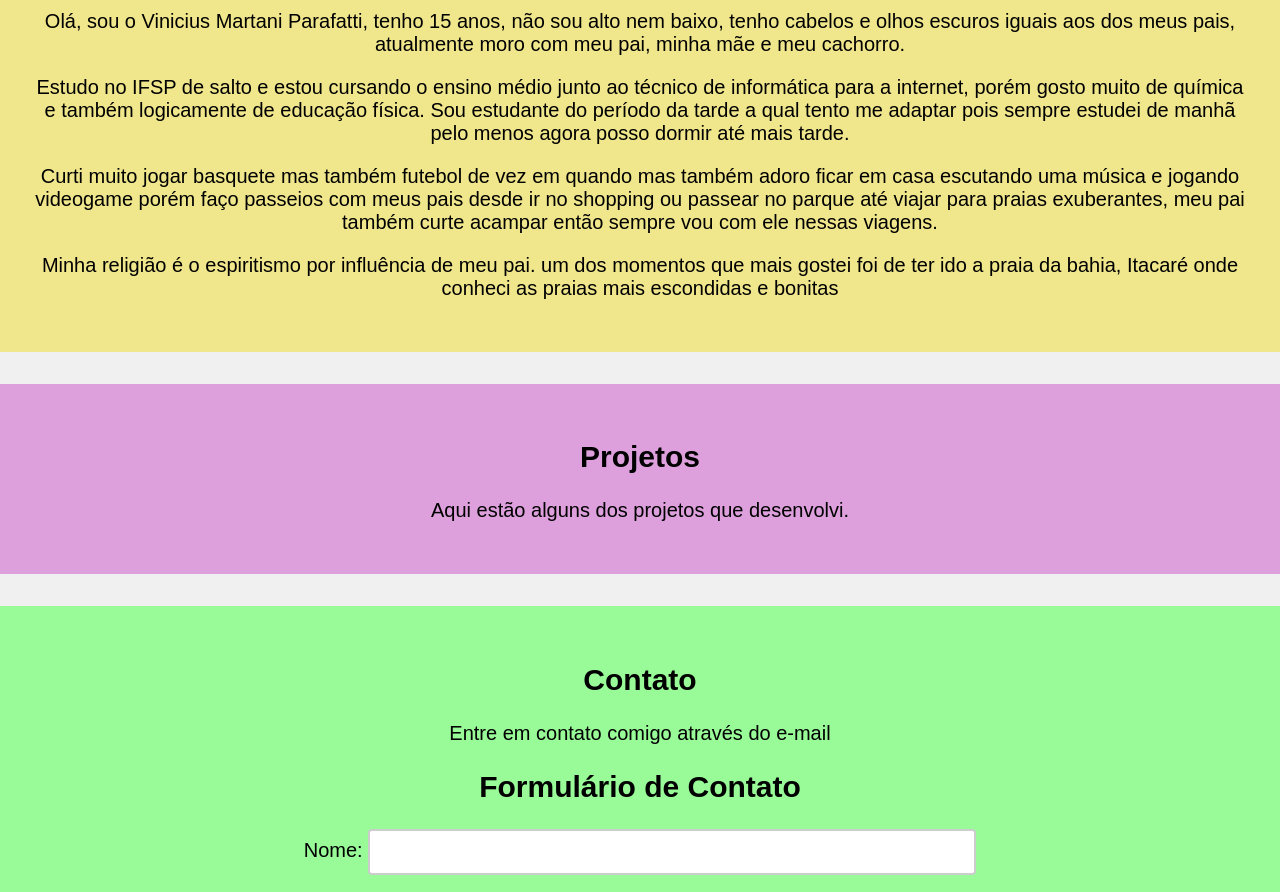
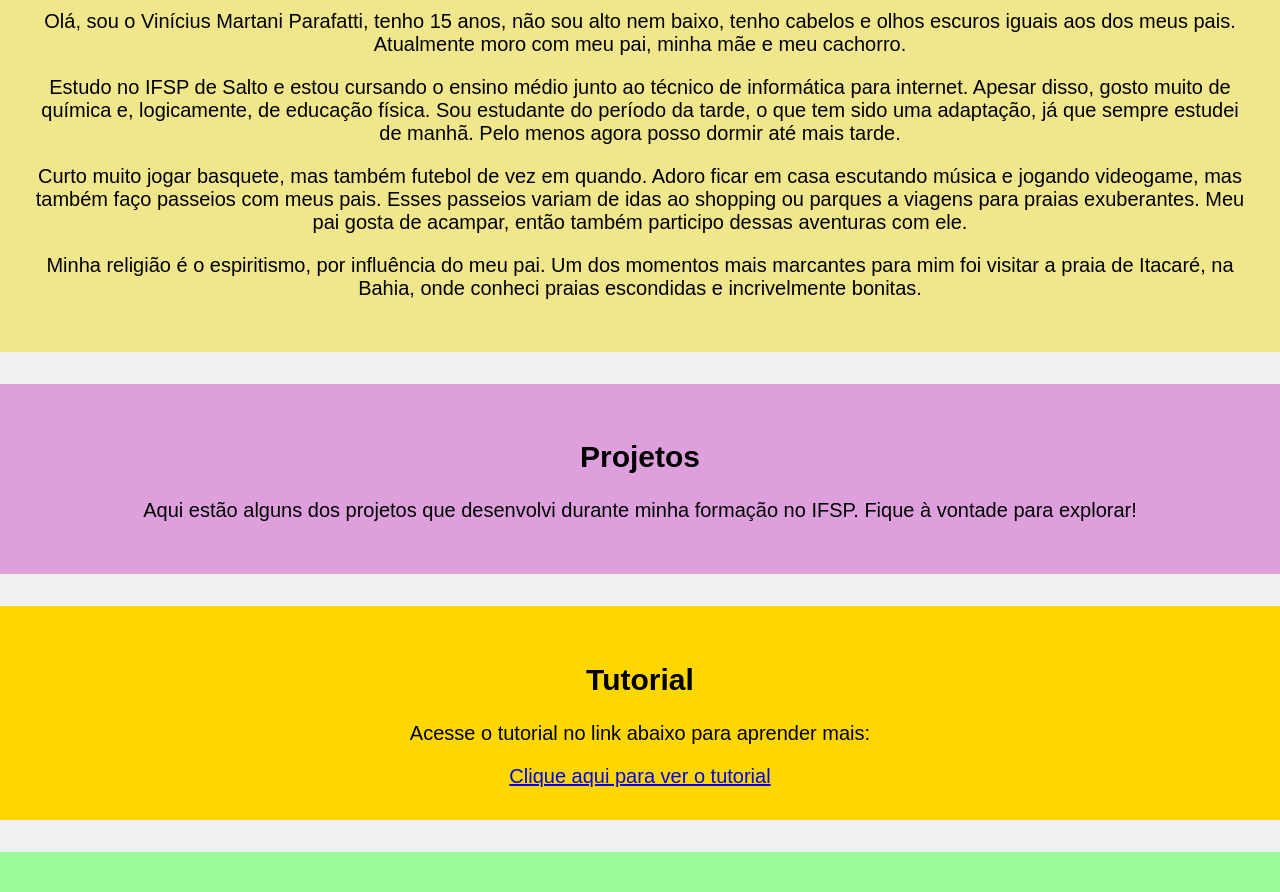
Before and after one commit to ViniParafatti/Meu-Site, a plain HTML site: page index.html in a window 1280 px wide. Shown: the part 414-1306 px from the top of the page. Drawn offline with Linux system fonts and the light colour scheme.

Commit message:
Update index.html

```diff
--- a/index.html
+++ b/index.html
@@ -13,59 +13,64 @@
                 <li><a href="#home">Home</a></li>
                 <li><a href="#sobre">Sobre</a></li>
                 <li><a href="#projetos">Projetos</a></li>
+                <li><a href="#tutorial">Tutorial</a></li>
                 <li><a href="#contato">Contato</a></li>
             </ul>
         </nav>
     </header>
     <section id="home">
         <h1>Bem-vindo ao Meu Site Pessoal</h1>
+        <p>Descubra mais sobre mim, meus projetos e como entrar em contato!</p>
     </section>
     <section id="sobre">
         <h2>Sobre</h2>
-        <p>Autobiografia
-
-            <p>Olá, sou o Vinicius Martani Parafatti, tenho 15 anos, não sou alto nem baixo, tenho cabelos e olhos escuros iguais aos dos meus pais, atualmente moro com meu pai, minha mãe e meu cachorro.</p>
-
-            <p>Estudo no IFSP de salto e estou cursando o ensino médio junto ao técnico de informática para a internet, porém gosto muito de química e também logicamente de educação física. Sou estudante do período da tarde a qual tento me adaptar pois sempre estudei de manhã pelo menos agora posso dormir até mais tarde.</p>
-
-            <p>Curti muito jogar basquete mas também futebol de vez em quando mas também adoro ficar em casa escutando uma música e jogando videogame porém faço passeios com meus pais desde ir no shopping ou passear no parque até viajar para praias exuberantes, meu pai também curte acampar então sempre vou com ele nessas viagens.</p>
-
-            Minha religião é o espiritismo por influência de meu pai. um dos momentos que mais gostei foi de ter ido a praia da bahia, Itacaré onde conheci as praias mais escondidas e bonitas
-
+        <p>
+            Olá, sou o Vinícius Martani Parafatti, tenho 15 anos, não sou alto nem baixo, tenho cabelos e olhos escuros iguais aos dos meus pais. Atualmente moro com meu pai, minha mãe e meu cachorro.
+        </p>
+        <p>
+            Estudo no IFSP de Salto e estou cursando o ensino médio junto ao técnico de informática para internet. Apesar disso, gosto muito de química e, logicamente, de educação física. Sou estudante do período da tarde, o que tem sido uma adaptação, já que sempre estudei de manhã. Pelo menos agora posso dormir até mais tarde.
+        </p>
+        <p>
+            Curto muito jogar basquete, mas também futebol de vez em quando. Adoro ficar em casa escutando música e jogando videogame, mas também faço passeios com meus pais. Esses passeios variam de idas ao shopping ou parques a viagens para praias exuberantes. Meu pai gosta de acampar, então também participo dessas aventuras com ele.
+        </p>
+        <p>
+            Minha religião é o espiritismo, por influência do meu pai. Um dos momentos mais marcantes para mim foi visitar a praia de Itacaré, na Bahia, onde conheci praias escondidas e incrivelmente bonitas.
         </p>
     </section>
     <section id="projetos">
         <h2>Projetos</h2>
-        <p>Aqui estão alguns dos projetos que desenvolvi.</p>
+        <p>Aqui estão alguns dos projetos que desenvolvi durante minha formação no IFSP. Fique à vontade para explorar!</p>
+    </section>
+    <section id="tutorial">
+        <h2>Tutorial</h2>
+        <p>Acesse o tutorial no link abaixo para aprender mais:</p>
+        <a href="https://drive.google.com/file/d/1NoQ1fP6tOAiKJGnSHqgiGGBVjsMCbt5k/view?usp=sharing" target="_blank">Clique aqui para ver o tutorial</a>
     </section>
     <section id="contato">
         <h2>Contato</h2>
-        <p>Entre em contato comigo através do e-mail</p>
-        <h2>Formulário de Contato</h2>
-
+        <p>Preencha o formulário abaixo para entrar em contato comigo.</p>
         <form action="/enviar_formulario" method="post">
             <div class="form-group">
                 <label for="nome">Nome:</label>
                 <input type="text" id="nome" name="nome" required>
             </div>
-
             <div class="form-group">
                 <label for="email">E-mail:</label>
                 <input type="email" id="email" name="email" required>
             </div>
-
             <div class="form-group">
                 <label for="assunto">Assunto:</label>
                 <input type="text" id="assunto" name="assunto" required>
             </div>
-
             <div class="form-group">
                 <label for="mensagem">Mensagem:</label>
                 <textarea id="mensagem" name="mensagem" rows="5" required></textarea>
             </div>
-
             <button type="submit">Enviar</button>
         </form>
     </section>
+    <footer>
+        <p>&copy; 2024 Vinícius Martani Parafatti. Todos os direitos reservados.</p>
+    </footer>
 </body>
 </html>
```
Lines whose indentation alone changed are shown as unchanged.
